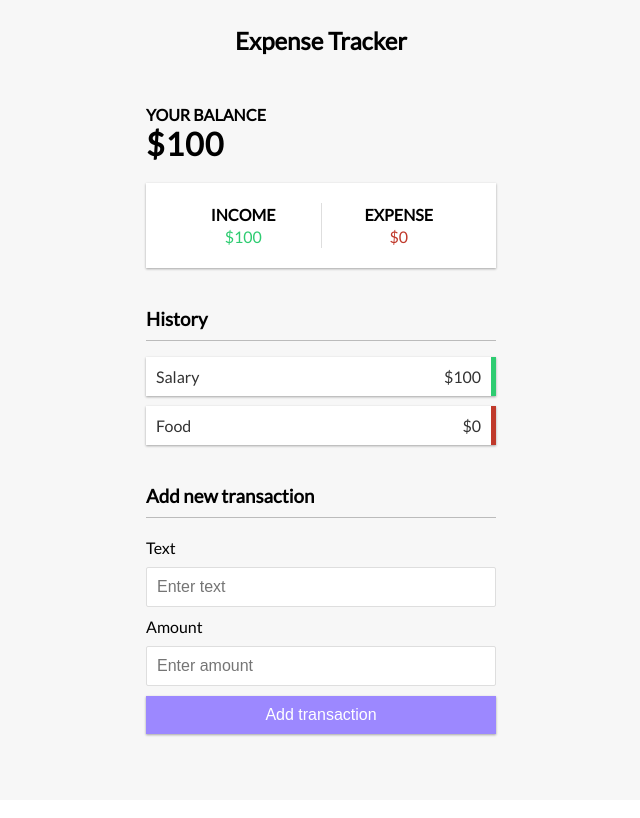
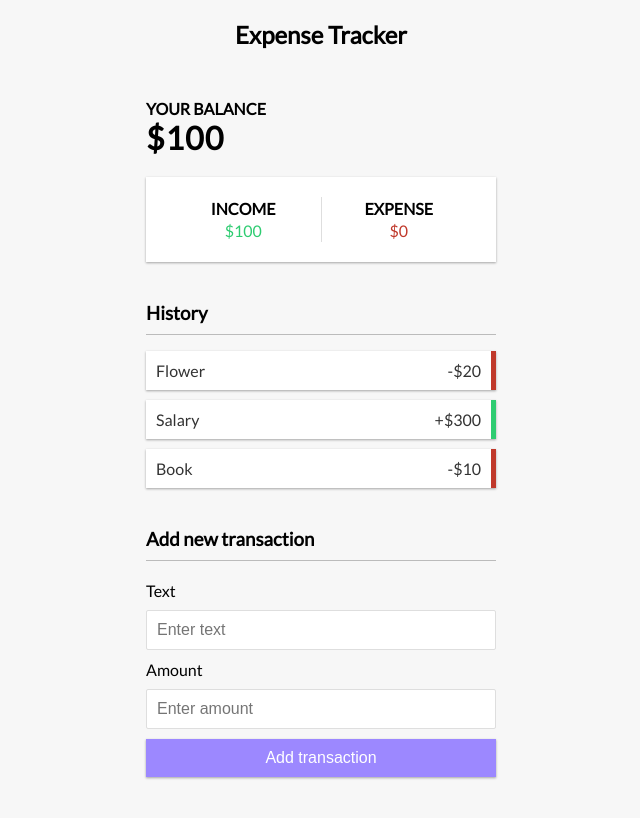
Before and after one commit to aldinoanggawan/expense-tracker, a React (Create React App) app: page / in a window 1280 px wide. Shown: the top 818 px of the page, without its empty margins (319-959 px from the left). Built offline with nearby package versions, Linux system fonts and the light colour scheme.

Commit message:
Added global context with hardcoded initial state and passed it to transaction list

```diff
--- a/src/App.js
+++ b/src/App.js
@@ -1,11 +1,14 @@
 import React from 'react'
 
 import HomePage from './pages/HomePage'
+import { GlobalProvider } from './context/GlobalState'
 
 const App = () => {
 
   return (
-    <HomePage />
+    <GlobalProvider>
+      <HomePage />
+    </GlobalProvider>
   )
 }
 
--- a/src/components/AddTransaction.js
+++ b/src/components/AddTransaction.js
@@ -1,4 +1,4 @@
-import React from 'react'
+import React, { useState } from 'react'
 import styled from 'styled-components'
 
 const H3 = styled.h3`
@@ -38,18 +38,32 @@ const Form = styled.form`
 `
 
 const AddTransaction = () => {
+    const [text, setText] = useState('')
+    const [amount, setAmount] = useState('')
+
+    const handleTextChange = e => {
+        setText(e.target.value)
+    }
+
+    const handleAmountChange = e => {
+        setAmount(e.target.value)
+    }
+
+    const handleSubmit = e => {
+        e.preventDefault()
+    }
 
     return(
         <>
             <H3>Add new transaction</H3>
-            <Form>
+            <Form onSubmit={handleSubmit}>
                 <div>
                     <label htmlFor="text">Text</label>
-                    <input className="text" id="text" type="text" placeholder="Enter text"></input>
+                    <input className="text" id="text" type="text" onChange={handleTextChange} value={text} placeholder="Enter text"></input>
                 </div>
                 <div>
                     <label htmlFor="amount">Amount</label>
-                    <input className="number" id="amount" type="number" placeholder="Enter amount"></input>
+                    <input className="number" id="amount" type="number" onChange={handleAmountChange} value={amount} placeholder="Enter amount"></input>
                 </div>
                 <div>
                     <input className="submit" type="submit" value="Add transaction" />
--- /dev/null
+++ b/src/components/Transaction.js
@@ -0,0 +1,15 @@
+import React from 'react'
+
+const Transaction = ({ transaction }) => {
+    const sign = transaction.amount > 0 ? "+" : "-"
+    const indicator = transaction.amount > 0 ? "plus" : "minus"
+    return(
+        <li className={indicator}>
+            {transaction.text}
+            <span>{sign}${Math.abs(transaction.amount)}</span>
+            <button className="delete-btn">x</button>
+        </li>
+    )
+}
+
+export default Transaction
--- a/src/components/TransactionList.js
+++ b/src/components/TransactionList.js
@@ -1,5 +1,8 @@
-import React from 'react'
+import React, { useContext } from 'react'
 import styled from 'styled-components'
+import { GlobalContext } from '../context/GlobalState'
+
+import Transaction from './Transaction'
 
 const H3 = styled.h3`
     border-bottom: 1px solid #bbb;
@@ -39,6 +42,7 @@ const Ul = styled.ul`
         background-color: #e74c3c;
         border: 0;
         color: #fff;
+        text-align: center;
         font-size: 20px;
         line-height: 20px;
         padding: 2px 5px;
@@ -52,11 +56,16 @@ const Ul = styled.ul`
 `
 
 const TransactionList = () => {
+    const { transactions } = useContext(GlobalContext)
+
     return(
         <>
             <H3>History</H3>
             <Ul>
-                <li className="plus">
+                {transactions.map(transaction => (
+                    <Transaction key={transaction.id} transaction={transaction} />
+                ))}
+                {/* <li className="plus">
                     Salary
                     <span> $100</span>
                     <button className="delete-btn">x</button>
@@ -65,7 +74,7 @@ const TransactionList = () => {
                     Food
                     <span>$0</span>
                     <button className="delete-btn">x</button>
-                </li>
+                </li> */}
             </Ul>
         </>
     )
--- /dev/null
+++ b/src/context/AppReducer.js
@@ -0,0 +1,6 @@
+export default (state, action) => {
+    switch (action.type) {
+        default:
+            return state
+    }
+}
--- /dev/null
+++ b/src/context/GlobalState.js
@@ -0,0 +1,27 @@
+import React, { createContext, useReducer } from 'react'
+import AppReducer from './AppReducer'
+
+// Initial State
+const initialState = {
+    transactions: [
+        { id: 1, text: 'Flower', amount: -20 },
+        { id: 2, text: 'Salary', amount: 300 },
+        { id: 3, text: 'Book', amount: -10 }
+    ]
+}
+
+// Create context
+export const GlobalContext = createContext(initialState)
+
+// Provider component
+export const GlobalProvider = ({ children }) => {
+    const [state, dispatch] = useReducer(AppReducer, initialState)
+
+    return (
+        <GlobalContext.Provider value={{
+            transactions: state.transactions
+        }}>
+            {children}
+        </GlobalContext.Provider>
+    )
+}
```
